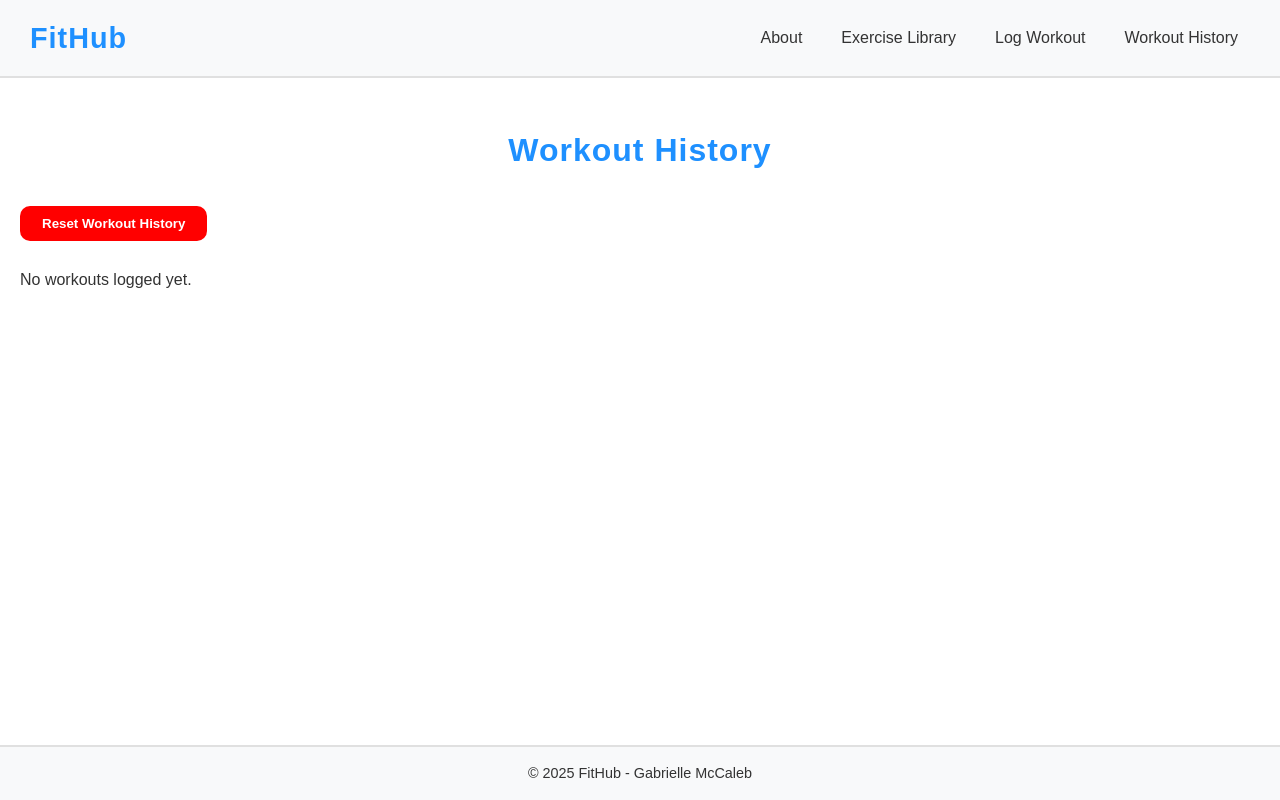
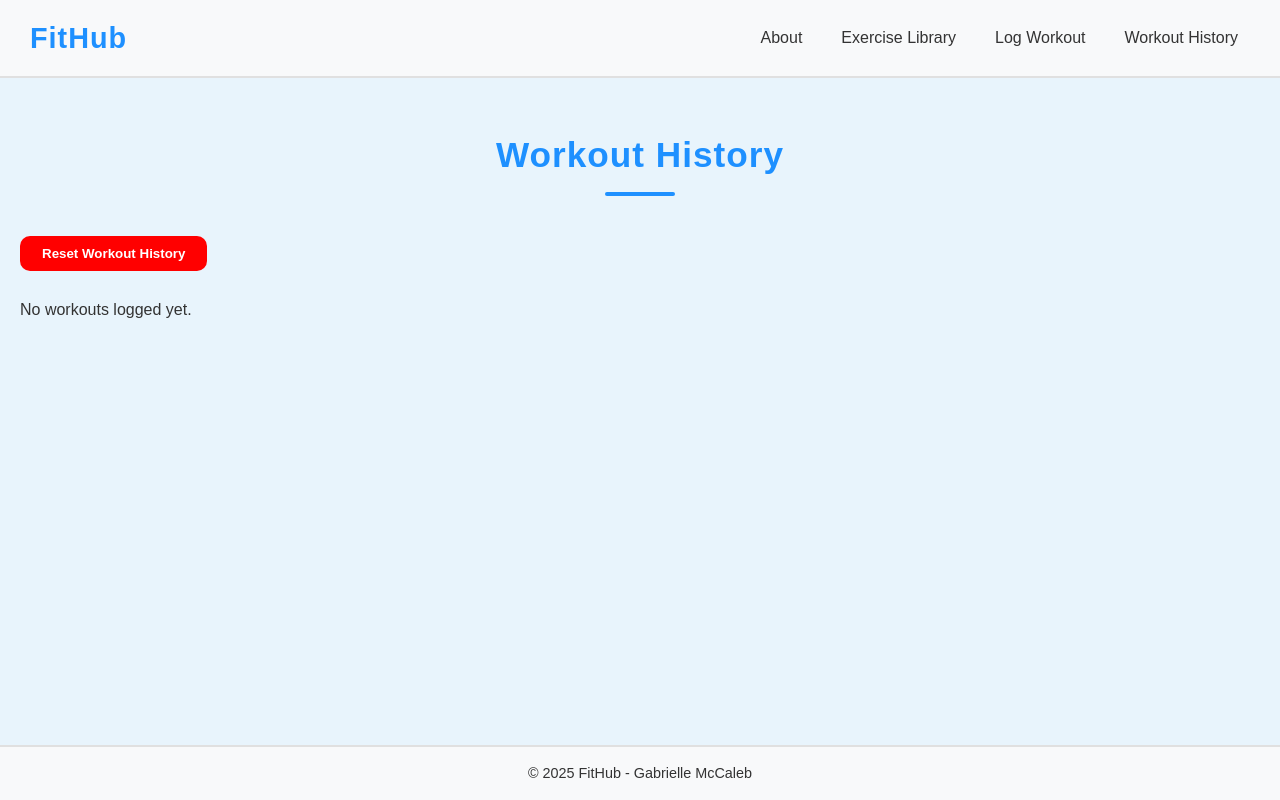
Before and after one commit to gmccaleb/unit-1-project-FitHub, a React (Vite) app in the folder fit-hub/: page /Workout-History in a window 1280 px wide. Built offline with nearby package versions, Linux system fonts and the light colour scheme.

Commit message:
added interactivity and styling changes. wip

```diff
--- a/fit-hub/src/App.jsx
+++ b/fit-hub/src/App.jsx
@@ -12,10 +12,10 @@ import About from "./components/Pages/About";
 import WorkoutSubmitted from "./components/Pages/WorkoutSubmitted";
 
 function App() {
-  const [exerciseData, setExerciseData] = useState(null);
   // Initialize workout history from localStorage or empty array if there is nothing in storage
   const [workoutHistory, setWorkoutHistory] = useState(() => {
     const saved = localStorage.getItem("workoutHistory");
+    // return what is saved in local storage, if nothing is saved then return empty array
     return saved ? JSON.parse(saved) : [];
   });
 
@@ -33,12 +33,16 @@ function App() {
             <Route path="/" element={<Home />} />
             <Route path="/About" element={<About />} />
             <Route path="/Exercise-Library" element={<ExerciseLibrary />} />
-            <Route path="/Log-Workout" element={
-                <LogWorkout workoutHistory={workoutHistory} setWorkoutHistory={setWorkoutHistory}/>}
+            <Route
+              path="/Log-Workout"
+              element={
+                <LogWorkout
+                  workoutHistory={workoutHistory}
+                  setWorkoutHistory={setWorkoutHistory}
+                />
+              }
             />
-
-  <Route path="/Workout-Submitted" element={<WorkoutSubmitted/>} />
-
+            <Route path="/Workout-Submitted" element={<WorkoutSubmitted />} />
             {/* Pass history state to WorkoutHistory */}
             <Route
               path="/Workout-History"
--- a/fit-hub/src/components/Pages/ExerciseLibrary.jsx
+++ b/fit-hub/src/components/Pages/ExerciseLibrary.jsx
@@ -106,7 +106,7 @@ function ExerciseLibrary() {
     "name": "Leg Raise",
     "instructions": "Lie flat on your back with legs straight and hands under your glutes for support. Keep legs together and raise them toward the ceiling until hips are slightly off the floor. Lower slowly without touching the ground. Engage core throughout.",
     "muscleGroups": ["Abs", "Hip Flexors"],
-    "image": ""
+    "image": "https://previews.123rf.com/images/lioputra/lioputra2112/lioputra211200378/178956206-woman-doing-lying-leg-raises-lifts-exercise-flat-vector-illustration-isolated-on-white-background.jpg"
   },
   {
     "id": 16,
@@ -492,14 +492,7 @@ function ExerciseLibrary() {
     "image": "https://www.shutterstock.com/image-vector/woman-doing-battle-rope-double-600nw-2364568255.jpg"
   }
 
-]
-
-
-
-
-
-
-;
+];
 
   return (
     <main>
--- a/fit-hub/src/components/Pages/Home.jsx
+++ b/fit-hub/src/components/Pages/Home.jsx
@@ -1,5 +1,3 @@
-import React from "react";
-import Button from "../reusable/Button";
 import { Link } from "react-router";
 
 function Home() {
--- a/fit-hub/src/components/Pages/LogWorkout.jsx
+++ b/fit-hub/src/components/Pages/LogWorkout.jsx
@@ -54,6 +54,7 @@ function LogWorkout({ workoutHistory, setWorkoutHistory }) {
           <h4>Workout Title:</h4>
           <input
             type="text"
+            placeholder="Title"
             value={workoutTitle}
             onChange={(e) => setWorkoutTitle(e.target.value)}
             required
--- a/fit-hub/src/components/Pages/Pages.css
+++ b/fit-hub/src/components/Pages/Pages.css
@@ -181,11 +181,11 @@
    EXERCISE LIBRARY
 ================================================== */
 .exercise-title {
+  font-size: 2.2rem;
+  text-align: center;
+  margin-bottom: 30px;
   color: #1e90ff;
-  text-align: center;
-  margin-bottom: 20px;
-  font-weight: 700;
-  font-size: 2rem;
+  font-weight: 800;
   letter-spacing: 1px;
   position: relative;
 }
@@ -257,7 +257,7 @@
   margin-bottom: 15px;
 }
 
-.exercise-inputs input {
+.exercise-inputs, .workout-title input {
   flex: 1;
   min-width: 80px;
   padding: 8px 10px;
@@ -351,13 +351,24 @@
    WORKOUT HISTORY PAGE
 ================================================== */
 .workout-history h2 {
+    font-size: 2.2rem;
+  text-align: center;
+  margin-bottom: 30px;
   color: #1e90ff;
-  text-align: center;
-  margin-bottom: 20px;
-  font-weight: 700;
-  font-size: 2rem;
+  font-weight: 800;
   letter-spacing: 1px;
   position: relative;
+}
+
+
+.workout-history h2::after {
+  content: "";
+  display: block;
+  width: 70px;
+  height: 4px;
+  background: #1e90ff;
+  margin: 8px auto 0 auto;
+  border-radius: 2px;
 }
 
 .workout-history table {
@@ -402,31 +413,3 @@
   margin-bottom: 4px;
   font-size: 0.95rem;
 }
-
-
-
-
-
-
-
-.reset-history-btn {
-  display: inline-block;
-  margin: 10px 0;
-  padding: 10px 22px;
-  background-color: #ff0000;
-  color: #ffffff;
-  border: none;
-  border-radius: 10px;
-  font-weight: 600;
-  cursor: pointer;
-  text-align: center;
-}
-
-.reset-history-btn:hover {
-  background-color: #d50000;
-  transform: translateY(-2px); /* moves button up like its floating*/
-}
-
-.reset-history-btn:active {
-  transform: translateY(0);
-}
--- a/fit-hub/src/components/layout/Header.jsx
+++ b/fit-hub/src/components/layout/Header.jsx
@@ -1,4 +1,3 @@
-import React from "react";
 import NavMenu from "./NavMenu";
 import { Link } from "react-router";
 
@@ -7,7 +6,7 @@ function Header() {
     <header>
       <div id="title">
         <Link to="/">
-        <h1>FitHub</h1>
+          <h1 className="site-title slide-fade-hover">FitHub</h1>
         </Link>
       </div>
       <NavMenu />
--- a/fit-hub/src/components/layout/layout.css
+++ b/fit-hub/src/components/layout/layout.css
@@ -1,3 +1,17 @@
+/* ==================================================
+    STYLING FOR ALL
+================================================== */
+
+body {
+  font-family: "Poppins", "Segoe UI", sans-serif;
+  color: #111827;
+  margin: 0;
+  padding: 0;
+  line-height: 1.6;
+  background-color: #e8f4fc; /* light sky tone */
+  box-sizing: border-box;
+}
+
 /* ==================================================
    HEADER STYLING
 ================================================== */
@@ -5,12 +19,11 @@
 /* Header container */
 header {
   display: flex;
-  justify-content: space-between; /* Title on the left, nav on the right */
+  justify-content: space-between; /* Title left, nav right */
   align-items: center;
   padding: 15px 30px;
   background-color: #f8f9fa;
   border-bottom: 2px solid #e0e0e0;
-  box-sizing: border-box;
 }
 
 /* Site title */
@@ -22,9 +35,32 @@ header {
   letter-spacing: 1px;
 }
 
+/* Slide & fade on page load and hover pop */
+.slide-fade-hover {
+  animation: slideFade 0.7s ease-out;
+  display: inline-block;
+  transition: transform 0.2s ease;
+}
+
+@keyframes slideFade {
+  from {
+    transform: translateY(20px);
+    opacity: 0;
+  }
+  to {
+    transform: translateY(0);
+    opacity: 1;
+  }
+}
+
+.slide-fade-hover:hover {
+  transform: scale(1.08); /* small pop */
+}
+
+/* Link styling for title */
 #title a {
-  text-decoration: none; /* removes underline */
-  color: inherit; /* inherits h1 color */
+  text-decoration: none;
+  color: inherit;
 }
 
 #title a:hover h1 {
@@ -32,13 +68,13 @@ header {
   cursor: pointer;
 }
 
-/* Navigation menu container */
+/* Navigation menu */
 .nav-menu {
   display: flex;
   gap: 15px; /* Space between nav links */
 }
 
-/* Nav links styling */
+/* Navigation links styling */
 .nav-menu a {
   text-decoration: none;
   color: #333;
@@ -54,15 +90,28 @@ header {
 }
 
 /* ==================================================
+   FOOTER STYLING
+================================================== */
+
+footer {
+  background-color: #f8f9fa; /* same as header */
+  border-top: 2px solid #e0e0e0;
+  text-align: center;
+  padding: 15px 30px;
+  font-size: 0.9rem;
+  color: #333;
+}
+
+/* ==================================================
    RESPONSIVE STYLING
 ================================================== */
 
-/* Tablet adjustments */
+/* Tablet */
 @media (max-width: 900px) {
   header {
     flex-direction: row;
     align-items: center;
-    padding: 15px 20px; /* slightly smaller horizontal padding */
+    padding: 15px 20px;
   }
 
   .nav-menu {
@@ -70,7 +119,7 @@ header {
   }
 }
 
-/* Mobile adjustments */
+/* Mobile */
 @media (max-width: 600px) {
   header {
     flex-direction: column;
@@ -100,17 +149,3 @@ header {
     background-color: #0072d1;
   }
 }
-
-/* ==================================================
-   FOOTER STYLING
-================================================== */
-
-footer {
-  background-color: #f8f9fa; /* same as header */
-  border-top: 2px solid #e0e0e0;
-  text-align: center;
-  padding: 15px 30px;
-  font-size: 0.9rem;
-  color: #333;
-  box-sizing: border-box;
-}
--- a/fit-hub/src/components/reusable/Button.css
+++ b/fit-hub/src/components/reusable/Button.css
@@ -22,4 +22,27 @@
 
 .add-exercise-btn:hover{
       background-color: #45A049;
+
 }
+
+.reset-history-btn {
+  display: inline-block;
+  margin: 10px 0;
+  padding: 10px 22px;
+  background-color: #ff0000;
+  color: #ffffff;
+  border: none;
+  border-radius: 10px;
+  font-weight: 600;
+  cursor: pointer;
+  text-align: center;
+}
+
+.reset-history-btn:hover {
+  background-color: #d50000;
+  transform: translateY(-2px); /* moves button up like its floating*/
+}
+
+.reset-history-btn:active {
+  transform: translateY(0);
+}
--- a/fit-hub/src/index.css
+++ b/fit-hub/src/index.css
@@ -12,8 +12,3 @@ body {
   padding: 0;
   box-sizing: border-box;
 }
-/* img{
-    width: 100%;
-    height: auto;
-    object-fit: contain;
-} */
```
